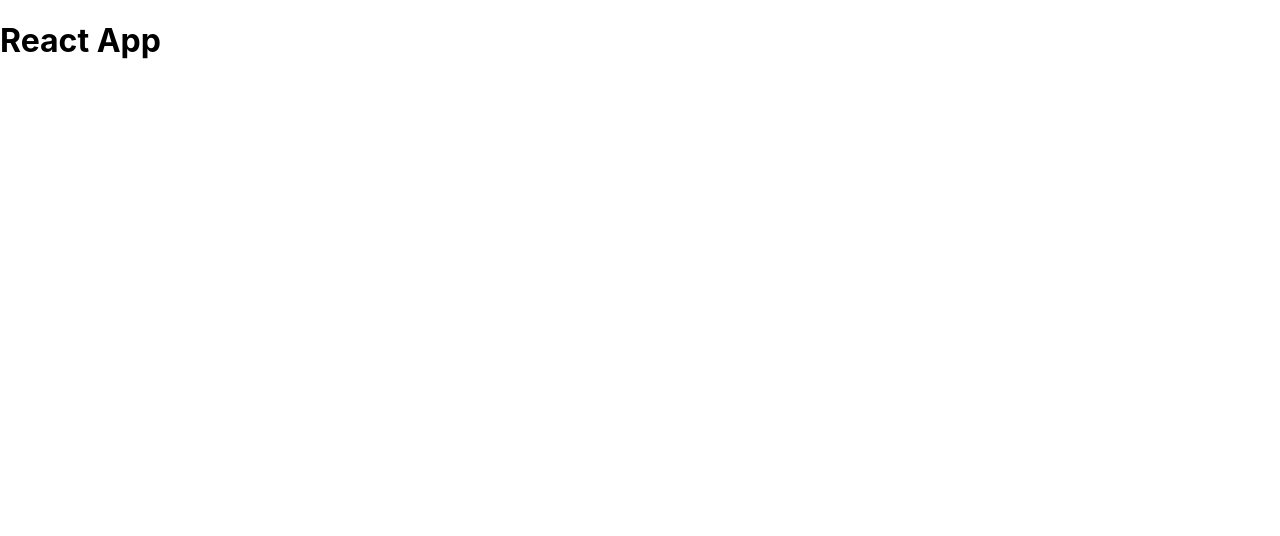
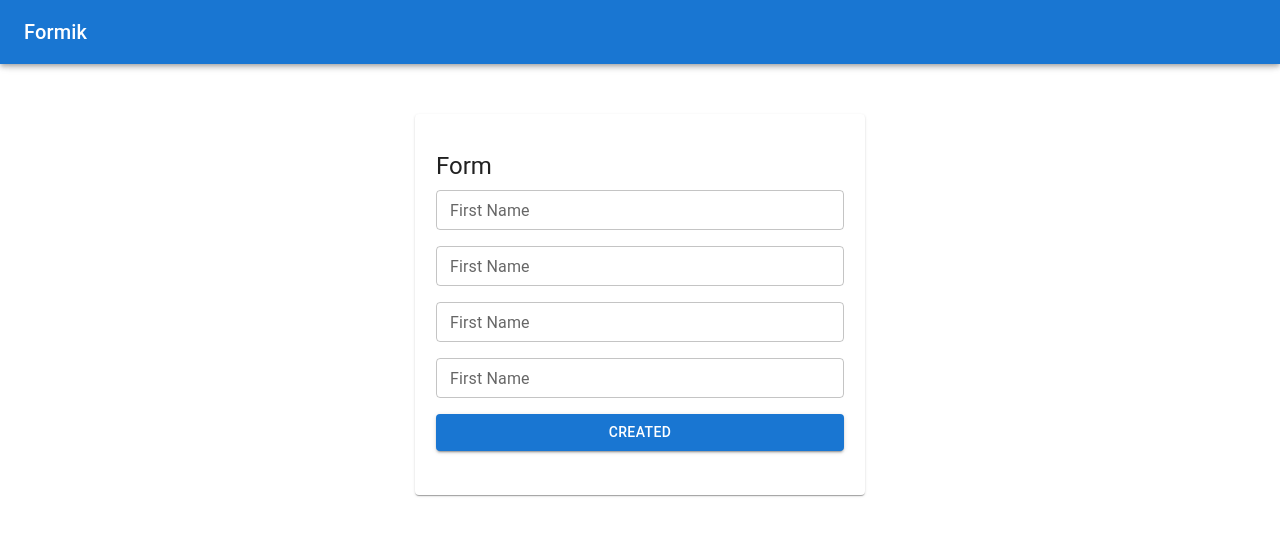
Before and after one commit to Pedrogj/Formik-MaterialUI, a React (Create React App) app: page / in a window 1280 px wide. Shown: the top 536 px of the page. Built offline with nearby package versions, Linux system fonts and the light colour scheme.

Commit message:
add components navbar, form

```diff
--- a/src/App.tsx
+++ b/src/App.tsx
@@ -1,7 +1,11 @@
+import { FormUser } from "./components/form/FormUser";
+import { Navbar } from "./components/navbar/Navbar";
+
 function App() {
   return (
     <>
-      <h1>React App</h1>
+      <Navbar />
+      <FormUser />
     </>
   );
 }
--- /dev/null
+++ b/src/components/form/FormUser.tsx
@@ -0,0 +1,86 @@
+import {
+  Card,
+  CardContent,
+  Grid,
+  TextField,
+  Typography,
+  Button,
+} from "@mui/material";
+import { Formik, Form } from "formik";
+
+export const FormUser = () => {
+  return (
+    <Grid
+      container
+      style={{
+        display: "flex",
+        justifyContent: "center",
+        alignContent: "center",
+        paddingTop: "50px",
+      }}
+    >
+      <Card
+        style={{
+          maxWidth: 450,
+          padding: "20px 5px",
+        }}
+      >
+        <CardContent>
+          <Typography gutterBottom variant="h5">
+            Form
+          </Typography>
+          <form>
+            <Grid container spacing={2}>
+              <Grid xs={12} item>
+                <TextField
+                  size="small"
+                  type="text"
+                  label="First Name"
+                  variant="outlined"
+                  fullWidth
+                />
+              </Grid>
+              <Grid xs={12} item>
+                <TextField
+                  size="small"
+                  type="text"
+                  label="First Name"
+                  variant="outlined"
+                  fullWidth
+                />
+              </Grid>
+              <Grid xs={12} item>
+                <TextField
+                  size="small"
+                  type="text"
+                  label="First Name"
+                  variant="outlined"
+                  fullWidth
+                />
+              </Grid>
+              <Grid xs={12} item>
+                <TextField
+                  size="small"
+                  type="text"
+                  label="First Name"
+                  variant="outlined"
+                  fullWidth
+                />
+              </Grid>
+              <Grid xs={12} item>
+                <Button
+                  type="submit"
+                  variant="contained"
+                  color="primary"
+                  fullWidth
+                >
+                  Created
+                </Button>
+              </Grid>
+            </Grid>
+          </form>
+        </CardContent>
+      </Card>
+    </Grid>
+  );
+};
--- /dev/null
+++ b/src/components/navbar/Navbar.tsx
@@ -0,0 +1,17 @@
+import { AppBar, Toolbar, Typography, CssBaseline } from "@mui/material";
+
+export const Navbar = () => {
+  return (
+    <>
+      <CssBaseline />
+      <AppBar position="fixed">
+        <Toolbar>
+          <Typography variant="h6" component="div" sx={{ flexGrow: 1 }}>
+            Formik
+          </Typography>
+        </Toolbar>
+      </AppBar>
+      <Toolbar />
+    </>
+  );
+};
```
Also changed, not shown: package.json (+6 -1 lines), 1 other file (tests, documents, lock files or other folders).
